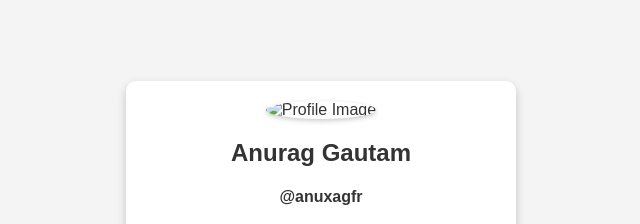
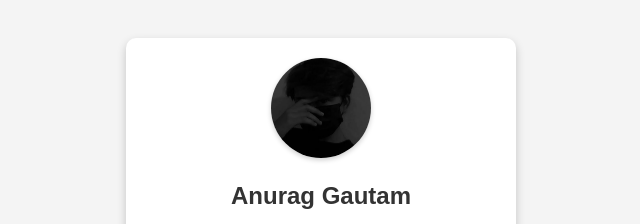
Before and after one commit to anuxagfr/Anurag-Gautam, a plain HTML site: page index.html in a window 1280 px wide. Shown: the top 224 px of the page, without its empty margins (319-959 px from the left). Drawn offline with nearby package versions, Linux system fonts and the light colour scheme.

Commit message:
Update index.html

```diff
--- a/index.html
+++ b/index.html
@@ -14,7 +14,7 @@
    <!--  <button id="theme-toggle">🌙 Toggle Theme</button>
 
     --> <div class="profile-card">
-        <img src="images (3).jpeg" alt="Profile Image" class="profile-img">
+        <img src="image.jpeg" alt="Profile Image" class="profile-img">
         <h2>Anurag Gautam</h2>
         <h4>@anuxagfr</h4>
         <p>Web Developer & Content Creator</p>
```
